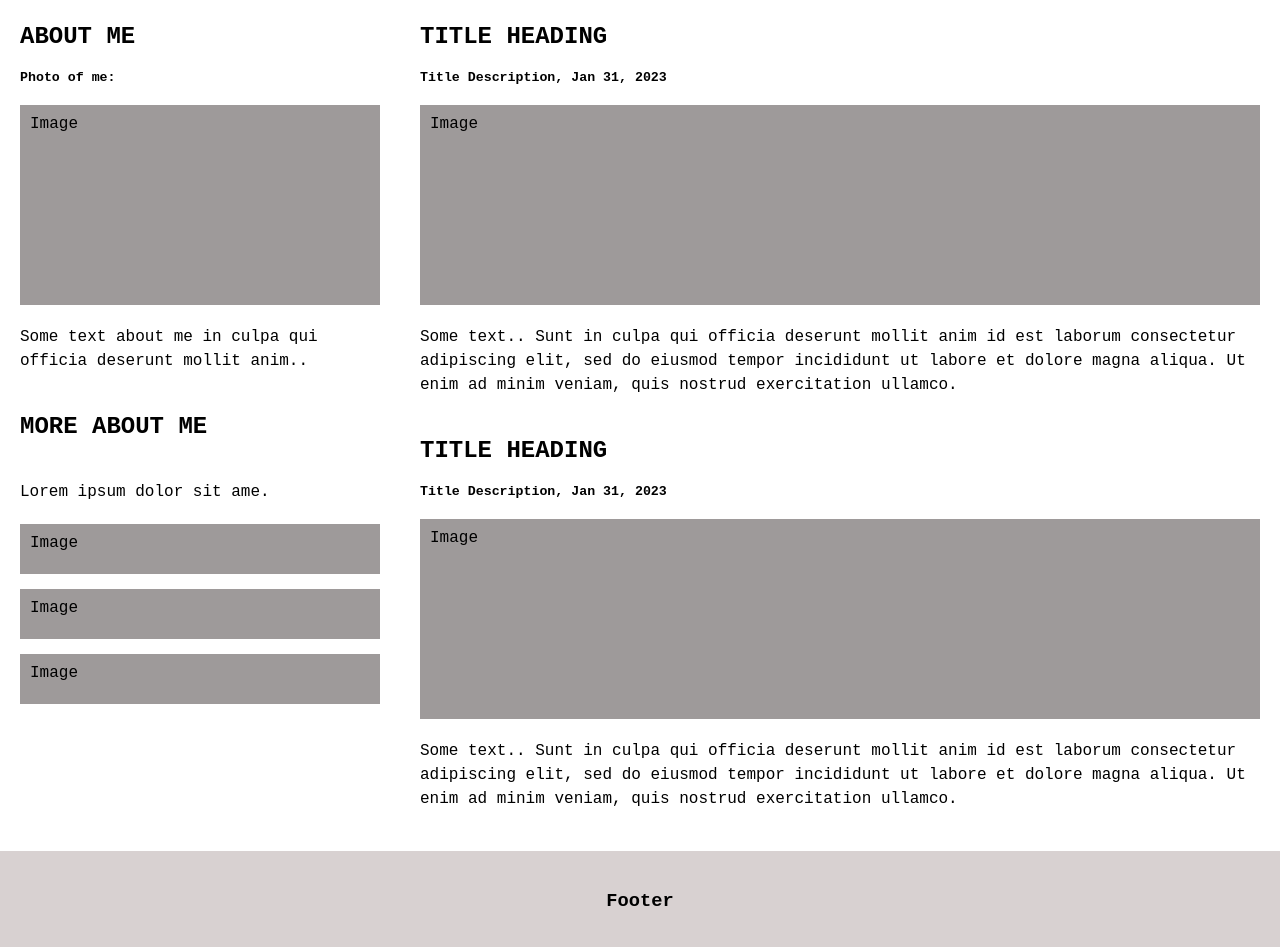
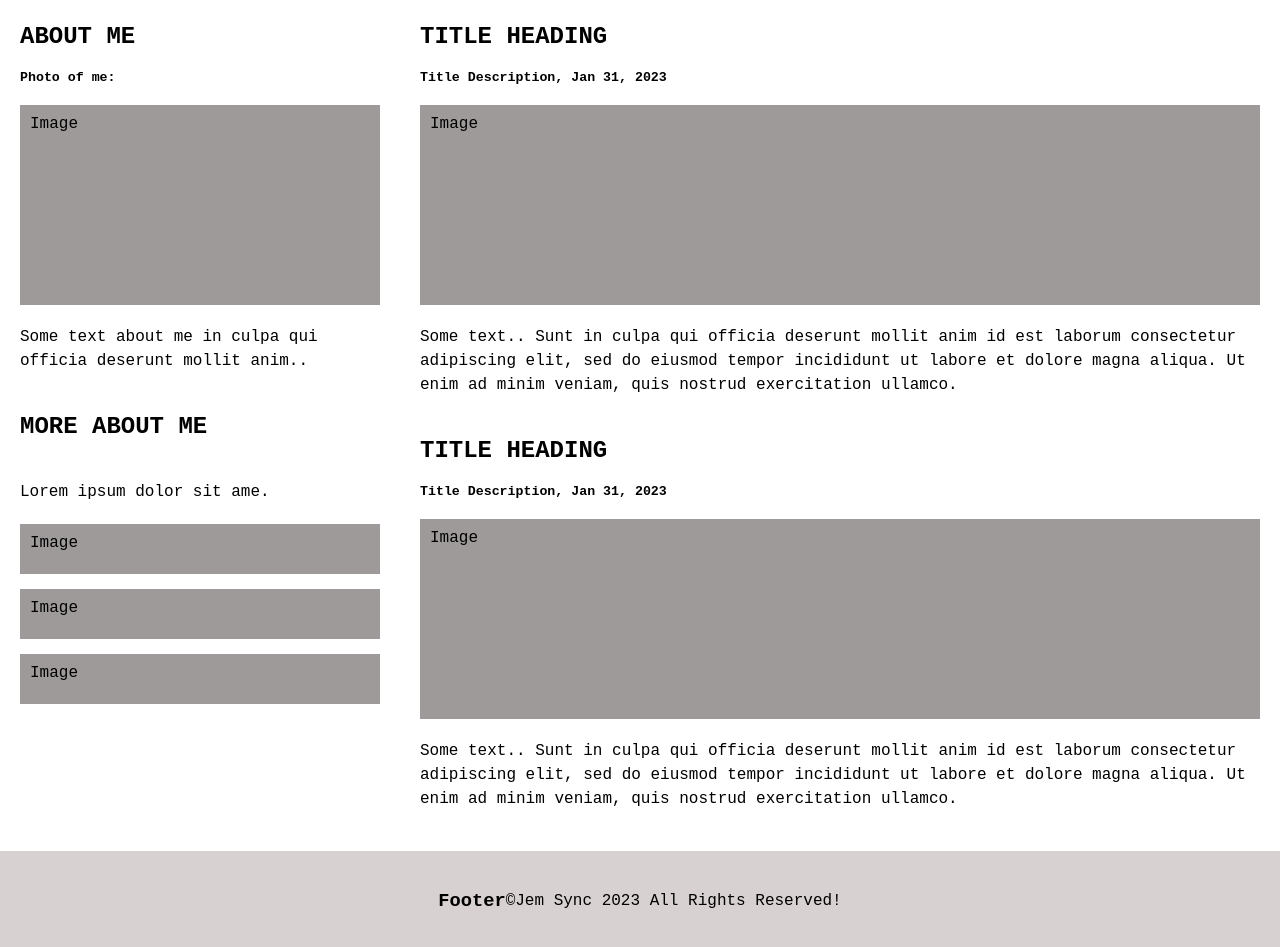
Before and after one commit to syjem/Responsive-Website, a plain HTML site: page index.html in a window 1280 px wide. Shown: the part 345-1292 px from the top of the page. Drawn offline with Linux system fonts and the light colour scheme.

Commit message:
more info on footer

```diff
--- a/index.html
+++ b/index.html
@@ -72,6 +72,8 @@
     </main>
     <footer class="footer">
        <h3>Footer</h3>
+       <p>&copy;Jem Sync
+       2023 All Rights Reserved!</p>
     </footer>
 
 
```
